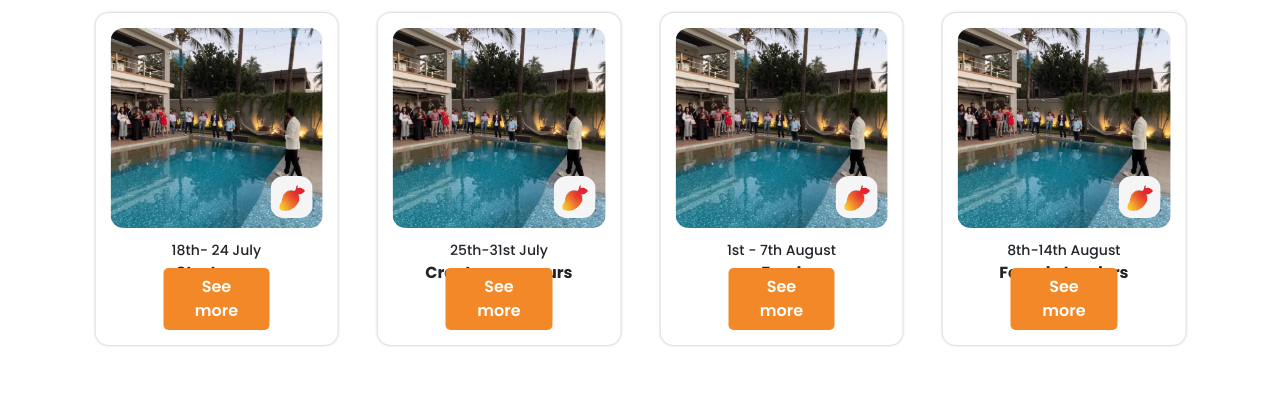
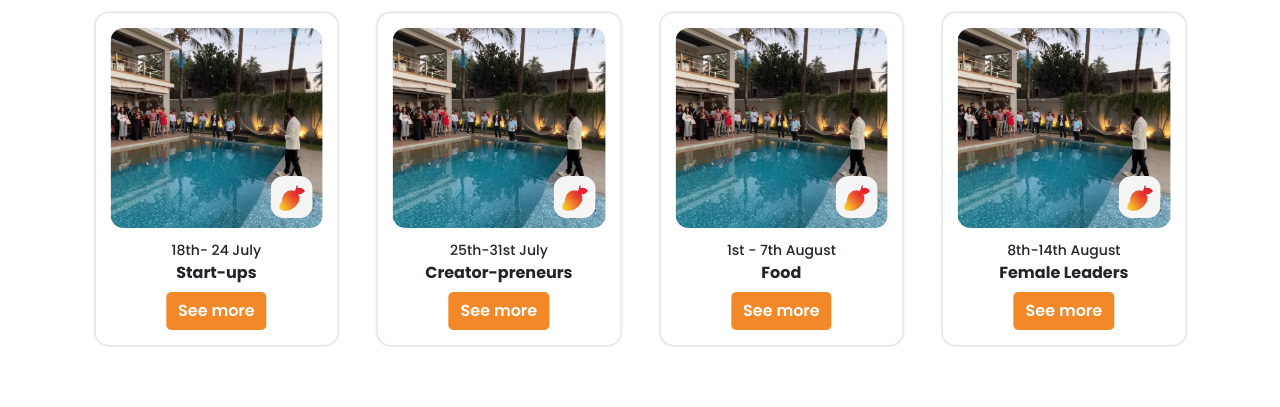
Before and after one commit to fleapoco/tagmango-landingpage, a plain HTML site: page index.html in a window 1280 px wide. Shown: the part 2440-2847 px from the top of the page. Drawn offline with Linux system fonts and the light colour scheme; a web font is replaced by a local one.

Commit message:
design fixing

```diff
--- a/css/style.css
+++ b/css/style.css
@@ -313,13 +313,12 @@ section.about-Programme p {
 
 .cohorts-card a {
     display: inline-block;
-    padding: 7px 15px;
+    padding: 7px 12px;
     background-color: #f38828;
     color: #fff;
     font-weight: 600;
     position: absolute;
     bottom: 0px;
-
     border-radius: 5px;
     left: 50%;
     transform: translate(-50%, 0px);
```
